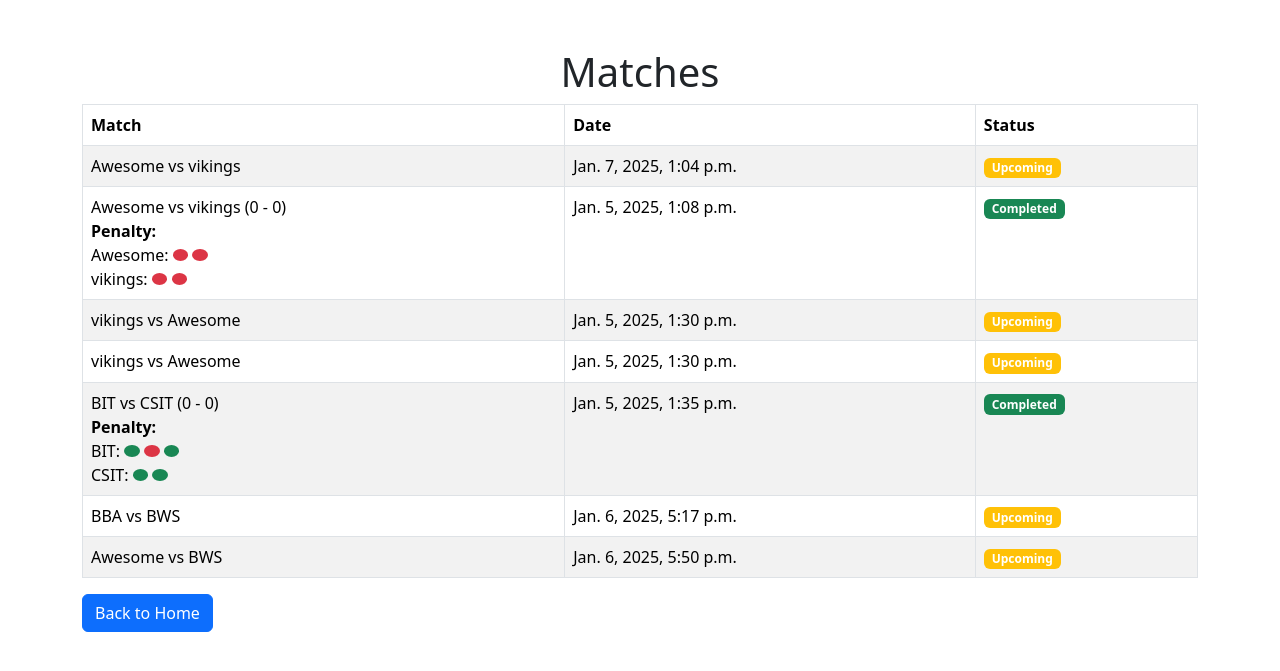
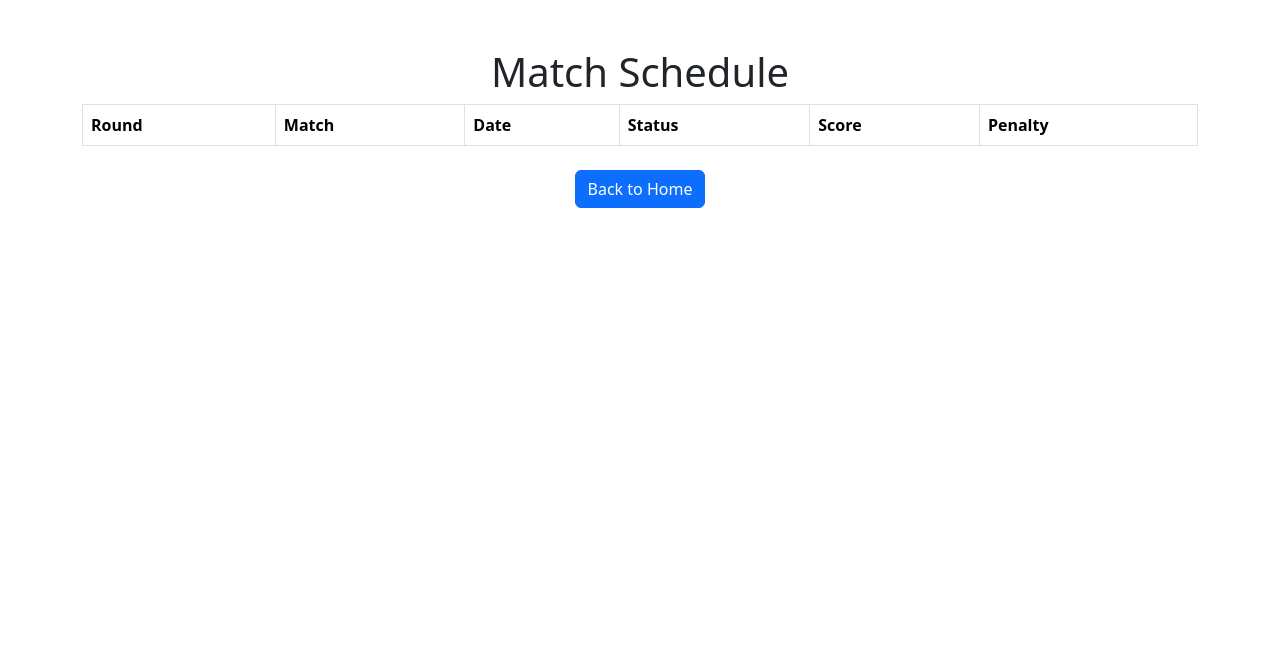
Before and after one commit to CallMeDas/Futsal-Tournament-Website-Djnago, a Django app: page /matches/ in a window 1280 px wide. Shown: the part 86-757 px from the top of the page. Run offline with Django 5.2, Linux system fonts and the light colour scheme; data comes from the database, SQL or seed files in the repository; both versions use the stored data as it was after the commit; lists and menus that the app fills with data are empty.

Commit message:
models and matches

```diff
--- a/futsalWebsite/tournaments/models.py
+++ b/futsalWebsite/tournaments/models.py
@@ -23,29 +23,37 @@
         return self.name
 
 
-# Match Model
+# models.py
 class Match(models.Model):
-    team1 = models.ForeignKey(Team, on_delete=models.CASCADE, related_name='home_matches')
-    team2 = models.ForeignKey(Team, on_delete=models.CASCADE, related_name='away_matches')
+    ROUND_CHOICES = [
+        ('Group Stage', 'Group Stage'),
+        ('Quarterfinals', 'Quarterfinals'),
+        ('Semifinals', 'Semifinals'),
+        ('Final', 'Final'),
+    ]
+
+    team1 = models.ForeignKey('Team', on_delete=models.CASCADE, related_name='home_matches')
+    team2 = models.ForeignKey('Team', on_delete=models.CASCADE, related_name='away_matches')
     date = models.DateTimeField()
     score_team1 = models.IntegerField(default=0)
     score_team2 = models.IntegerField(default=0)
     is_completed = models.BooleanField(default=False)
     is_penalty = models.BooleanField(default=False)
-    penalty_team1 = models.CharField(max_length=100, blank=True, null=True)  # Comma-separated 1s and 0s
+    penalty_team1 = models.CharField(max_length=100, blank=True, null=True)  # e.g., "1,0,1"
     penalty_team2 = models.CharField(max_length=100, blank=True, null=True)
+    round = models.CharField(max_length=20, choices=ROUND_CHOICES, default='Group Stage')
 
     def clean(self):
         if self.is_penalty:
             if not self.penalty_team1 or not self.penalty_team2:
-                raise ValidationError("Penalty data for both teams is required when is_penalty is True.")
+                raise ValidationError("Penalty data must be provided for both teams if penalties apply.")
         else:
             self.penalty_team1 = None
             self.penalty_team2 = None
 
     def save(self, *args, **kwargs):
-        self.clean()  # Validate before saving
+        self.clean()
         super().save(*args, **kwargs)
 
     def __str__(self):
-        return f"{self.team1} vs {self.team2} on {self.date}"
+        return f"{self.team1} vs {self.team2} on {self.date} ({self.round})"
--- a/futsalWebsite/tournaments/templates/matches.html
+++ b/futsalWebsite/tournaments/templates/matches.html
@@ -1,67 +1,75 @@
 {% extends 'base.html' %}
 
 {% block content %}
-{% load static %}
-
-
 <div class="container mt-5">
-    <h1 class="text-center">Matches</h1>
-    <table class="table table-striped table-bordered">
+    <h1 class="text-center">Match Schedule</h1>
+    <table class="table table-bordered table-striped">
         <thead class="thead-dark">
             <tr>
+                <th>Round</th>
                 <th>Match</th>
                 <th>Date</th>
                 <th>Status</th>
+                <th>Score</th>
+                <th>Penalty</th>
             </tr>
         </thead>
         <tbody>
+            {% for round, matches in grouped_matches.items %}
                 {% for match in matches %}
                     <tr>
+                        {% if forloop.first %}
+                            <!-- Merge the "Round" cell for grouped matches -->
+                            <td rowspan="{{ matches|length }}">{{ round }}</td>
+                        {% endif %}
+                        <td>{{ match.team1 }} vs {{ match.team2 }}</td>
+                        <td>{{ match.date|date:"F d, Y H:i" }}</td>
+                        <td>
                             {% if match.is_completed %}
+                                <span class="badge bg-success">Completed</span>
+                            {% else %}
+                                <span class="badge bg-warning">Upcoming</span>
+                            {% endif %}
+                        </td>
                         <td>
-                        {{ match.team1 }} vs {{ match.team2 }}
-                        ({{ match.score_team1 }} - {{ match.score_team2 }})
+                            {% if match.is_completed %}
+                                {{ match.score_team1 }} - {{ match.score_team2 }}
+                            {% else %}
+                                N/A
+                            {% endif %}
+                        </td>
+                        <td>
                             {% if match.is_penalty %}
                                 <div>
-                                <strong>Penalty:</strong>
-                                <br>
-                                <span>{{ match.team1 }}:</span>
+                                    <strong>{{ match.team1 }}:</strong>
                                     {% for penalty in match.penalty_team1 %}
                                         {% if penalty == '1' %}
-                                        <span class="badge bg-success rounded-circle" style="width: 12px; height: 12px;"> </span> <!-- Goal -->
+                                            <span class="badge bg-success rounded-circle" style="width: 12px; height: 12px;"></span>
                                         {% else %}
-                                        <span class="badge bg-danger rounded-circle" style="width: 12px; height: 12px;"> </span> <!-- Miss -->
+                                            <span class="badge bg-danger rounded-circle" style="width: 12px; height: 12px;"></span>
                                         {% endif %}
                                     {% endfor %}
                                     <br>
-                                <span>{{ match.team2 }}:</span>
+                                    <strong>{{ match.team2 }}:</strong>
                                     {% for penalty in match.penalty_team2 %}
                                         {% if penalty == '1' %}
-                                        <span class="badge bg-success rounded-circle" style="width: 12px; height: 12px;"> </span> <!-- Goal -->
+                                            <span class="badge bg-success rounded-circle" style="width: 12px; height: 12px;"></span>
                                         {% else %}
-                                        <span class="badge bg-danger rounded-circle" style="width: 12px; height: 12px;"> </span> <!-- Miss -->
+                                            <span class="badge bg-danger rounded-circle" style="width: 12px; height: 12px;"></span>
                                         {% endif %}
                                     {% endfor %}
                                 </div>
+                            {% else %}
+                                N/A
                             {% endif %}
                         </td>
-                    <td>{{ match.date }}</td>
-                    <td>
-                        <span class="badge bg-success">Completed</span>
-                    </td>
-                {% else %}
-                    <td>{{ match.team1 }} vs {{ match.team2 }}</td>
-                    <td>{{ match.date }}</td>
-                    <td>
-                        <span class="badge bg-warning">Upcoming</span>
-                    </td>
-                {% endif %}
                     </tr>
+                {% endfor %}
             {% endfor %}
         </tbody>
     </table>
-
+    <div class="text-center mt-4">
         <a class="btn btn-primary" href="/">Back to Home</a>
     </div>
-
+</div>
 {% endblock %}
--- a/futsalWebsite/tournaments/views.py
+++ b/futsalWebsite/tournaments/views.py
@@ -1,29 +1,42 @@
 from django.shortcuts import render
 from .models import Team, Match
+from collections import defaultdict
 
-# Create your views here.
-def home (request):
+# Home View
+def home(request):
     return render(request, 'index.html')
 
+# Matches View
 def matches(request):
-    matches = Match.objects.all()
+    matches = Match.objects.all().order_by('date')
+    grouped_matches = defaultdict(list)
+
     for match in matches:
-        # Split penalty data into lists if penalties exist
+        # Group matches by round
+        grouped_matches[match.round].append(match)
+
+        # Process penalties if they exist
         if match.penalty_team1:
-            match.penalty_team1 = match.penalty_team1.split(',')  # Split on commas
+            match.penalty_team1 = match.penalty_team1.split(',')
         if match.penalty_team2:
             match.penalty_team2 = match.penalty_team2.split(',')
-    return render(request, 'matches.html', {'matches': matches})
 
-def teams (request):
+    return render(request, 'matches.html', {'grouped_matches': grouped_matches})
+
+# Teams View
+def teams(request):
     teams = Team.objects.all()
-    return render(request, 'teams.html', {'teams': teams} )
+    return render(request, 'teams.html', {'teams': teams})
 
-def points_table (request):
-    return render(request, 'points_table.html')
+# Points Table View
+def points_table(request):
+    teams = Team.objects.all().order_by('-points')  # Order teams by points (descending)
+    return render(request, 'points_table.html', {'teams': teams})
 
-def gallary (request):
-    return render(request, 'gallary.html')
+# Gallery View
+def gallary(request):
+    return render(request, 'gallary.html')  # Corrected spelling of "gallery"
 
-def contact (request):
+# Contact View
+def contact(request):
     return render(request, 'contact.html')
```
Also changed, not shown: futsalWebsite/tournaments/admin.py (+8 -4 lines), futsalWebsite/tournaments/templates/points_table.html (+19 -6 lines), futsalWebsite/db.sqlite3, futsalWebsite/tournaments/migrations/0004_match_penalty_score_team1_match_penalty_score_team2.py (added), futsalWebsite/tournaments/migrations/0005_remove_match_penalty_score_team1_and_more.py (added), futsalWebsite/tournaments/migrations/0006_match_round.py (added). Lines whose indentation alone changed are shown as unchanged.
